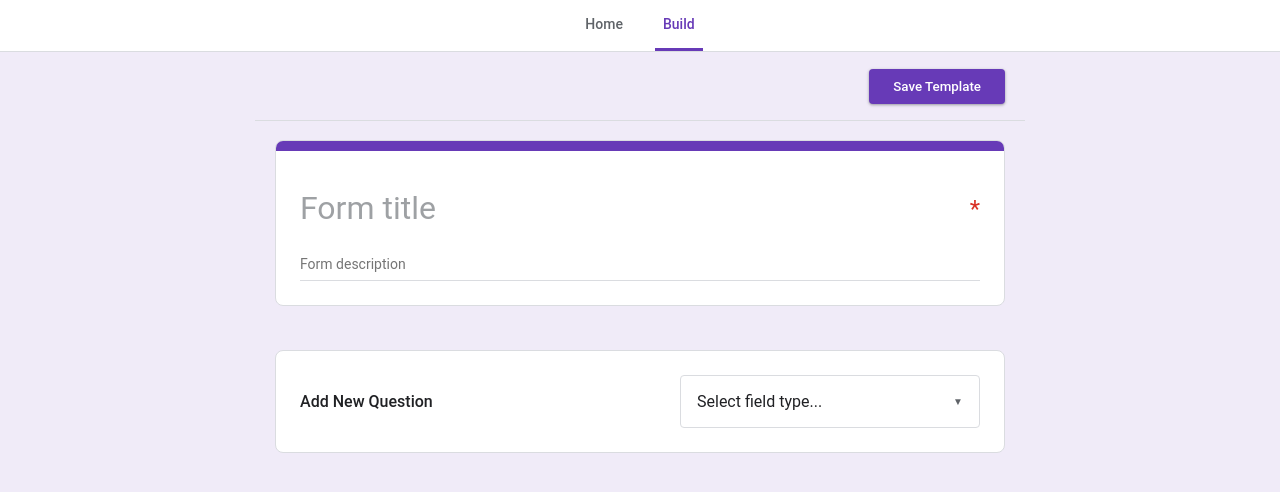
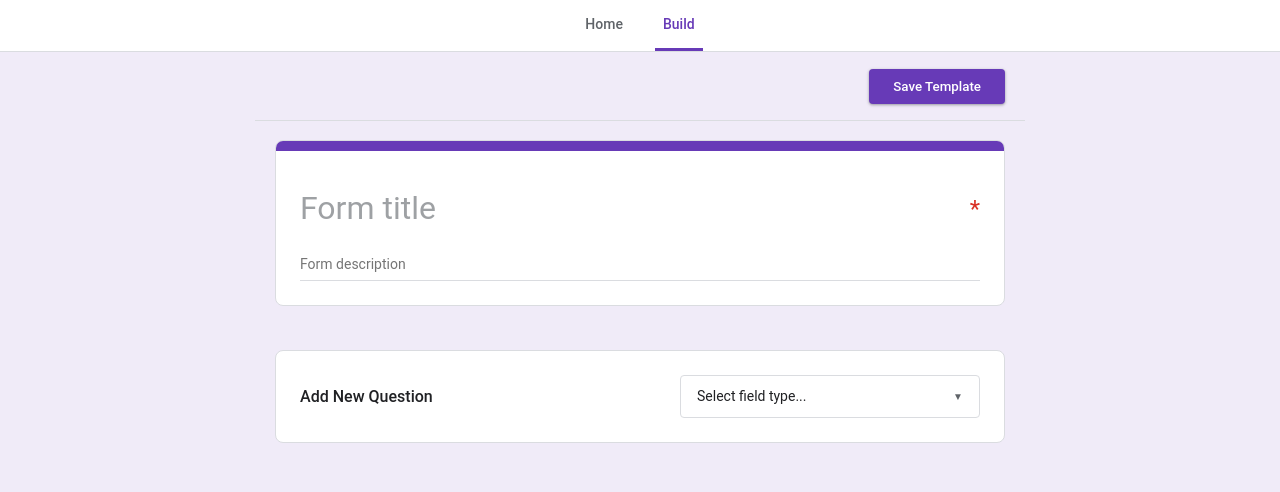
Before and after one commit to dhruvk03/form-builder, a React (Vite) app: page /builder in a window 1280 px wide. Shown: the top 492 px of the page. Built offline with nearby package versions, Linux system fonts and the light colour scheme.

Commit message:
style: reduce select dropdown font size and padding

```diff
--- a/src/components/common/Select.module.css
+++ b/src/components/common/Select.module.css
@@ -8,7 +8,7 @@
   justify-content: space-between;
   align-items: center;
   background-color: white;
-  padding: 16px;
+  padding: 12px 16px;
   border: 1px solid var(--color-border);
   border-radius: 4px;
   cursor: pointer;
@@ -71,7 +71,7 @@
   background-color: white;
   border-color: var(--color-primary);
   border-width: 2px;
-  padding: 15px; /* Compensate for 2px border */
+  padding: 11px 15px; /* Compensate for 2px border */
 }
 
 .selectedContent {
@@ -81,7 +81,7 @@
 }
 
 .label {
-  font-size: 16px;
+  font-size: 14px;
   color: var(--color-text-primary);
   line-height: 1.2;
   white-space: nowrap;
```
